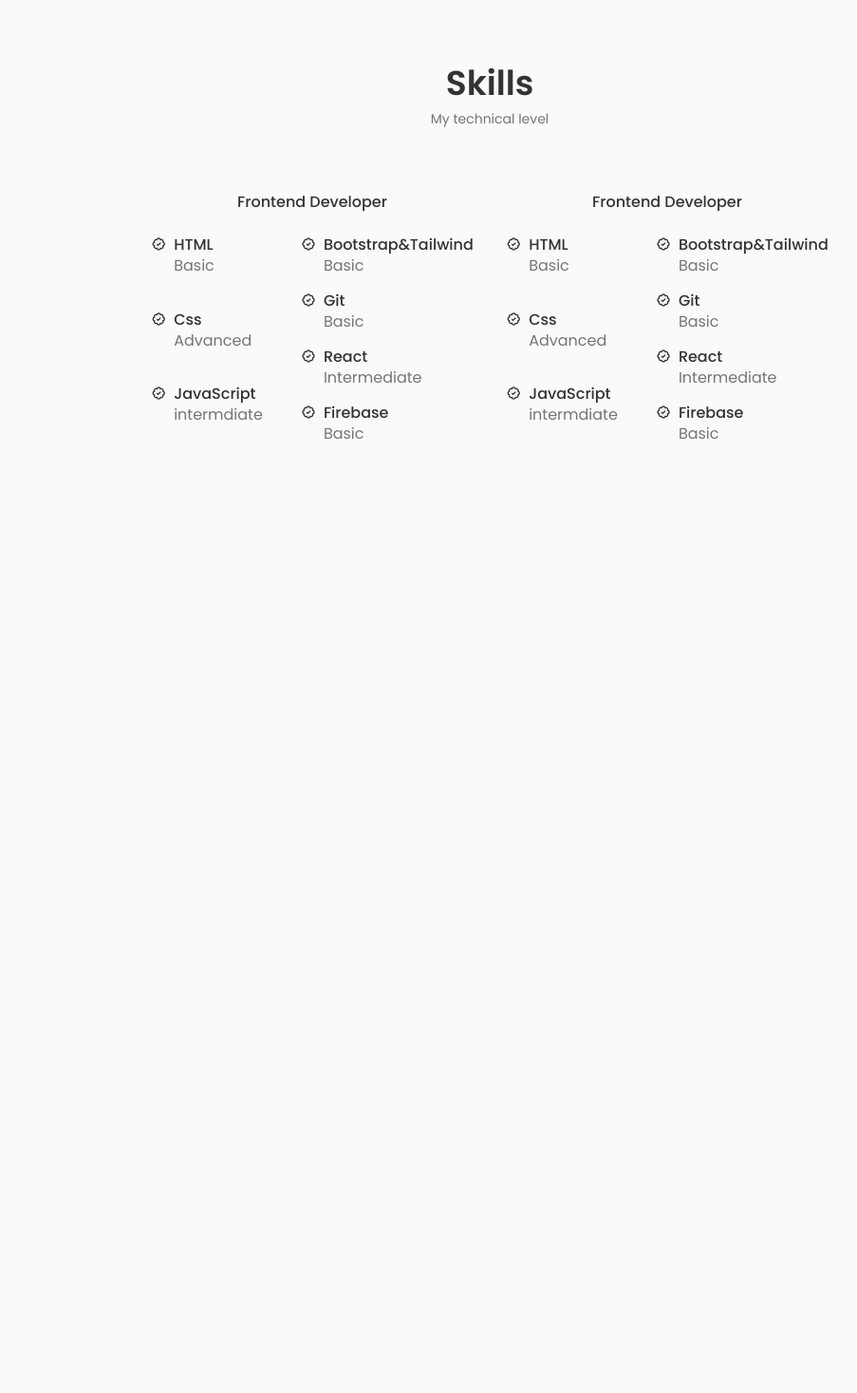
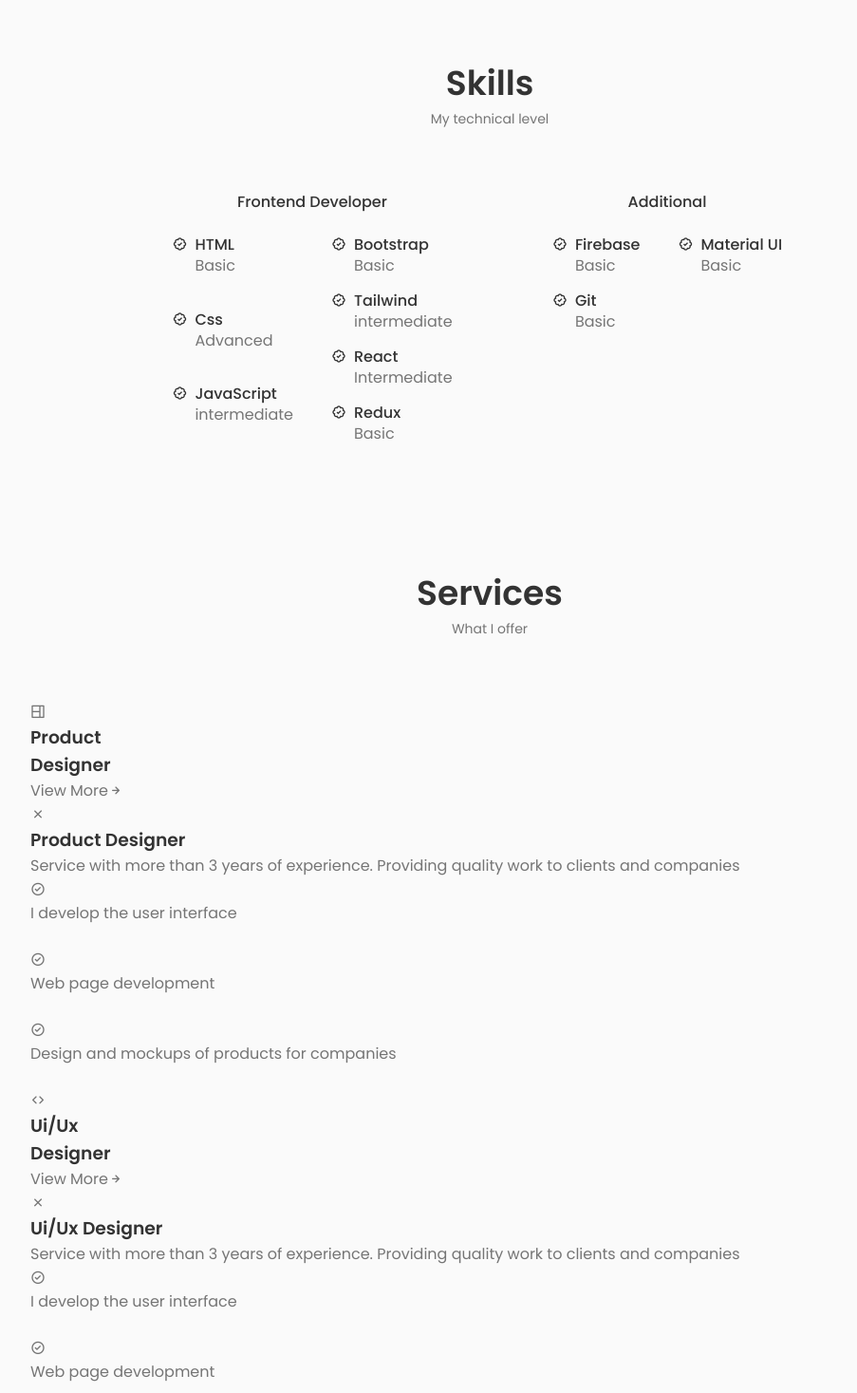
Before and after one commit to Azizbek0304/React-Portfolio, a React (Create React App) app: page / in a window 1280 px wide. Shown: the part 1330-2797 px from the top of the page at 95% size, without its empty margins (124-1027 px from the left). Before the commit the page ends 1831 px from the top, so only its background shows below. Built offline with nearby package versions, Linux system fonts and the light colour scheme.

Commit message:
Services-Jsx-done

```diff
--- a/src/App.js
+++ b/src/App.js
@@ -3,6 +3,7 @@ import Header from './componets/Header';
 import Home from './componets/Home';
 import About from './componets/About';
 import Skills from './componets/Skills';
+import Services from './componets/Services';
 import './style.css';
 
 export default function App() {
@@ -13,6 +14,7 @@ export default function App() {
         <Home />
         <About />
         <Skills />
+        <Services />
       </main>
     </div>
   );
--- /dev/null
+++ b/src/componets/Services/index.jsx
@@ -0,0 +1,158 @@
+import React from 'react';
+import './services.css';
+
+function Services() {
+  return (
+    <section className="services section" id="services">
+      <h2 className="section__title">Services</h2>
+      <span className="section__subtitle">What I offer</span>
+
+      <div className="services__container container grid">
+        <div className="services content">
+          <div>
+            <i className="uil uil-web-grid services__icon"></i>
+            <h3 className="services__title">
+              Product <br /> Designer
+            </h3>
+          </div>
+
+          <span className="services__button">
+            View More
+            <i className="uil uil-arrow-right services__button-icon"></i>
+          </span>
+
+          <div className="services__modal">
+            <div className="services__modal-content">
+              <i className="uil uil-times services__modal-close"></i>
+
+              <h3 className="services__modal-title">Product Designer</h3>
+              <p className="servuces__modal-description">
+                Service with more than 3 years of experience. Providing quality
+                work to clients and companies
+              </p>
+
+              <ul className="services__modal-services grid">
+                <li className="services__modal-service">
+                  <i className="uil uil-check-circle services__modal-icon"></i>
+
+                  <p className="services__modal-info">
+                    I develop the user interface
+                  </p>
+                </li>
+                <li className="services__modal-service">
+                  <i className="uil uil-check-circle services__modal-icon"></i>
+
+                  <p className="services__modal-info">Web page development</p>
+                </li>
+                <li className="services__modal-service">
+                  <i className="uil uil-check-circle services__modal-icon"></i>
+
+                  <p className="services__modal-info">
+                    Design and mockups of products for companies
+                  </p>
+                </li>
+              </ul>
+            </div>
+          </div>
+        </div>
+
+        <div className="services content">
+          <div>
+            <i className="uil uil-arrow services__icon"></i>
+            <h3 className="services__title">
+              Ui/Ux <br /> Designer
+            </h3>
+          </div>
+
+          <span className="services__button">
+            View More
+            <i className="uil uil-arrow-right services__button-icon"></i>
+          </span>
+
+          <div className="services__modal">
+            <div className="services__modal-content">
+              <i className="uil uil-times services__modal-close"></i>
+
+              <h3 className="services__modal-title">Ui/Ux Designer</h3>
+              <p className="servuces__modal-description">
+                Service with more than 3 years of experience. Providing quality
+                work to clients and companies
+              </p>
+
+              <ul className="services__modal-services grid">
+                <li className="services__modal-service">
+                  <i className="uil uil-check-circle services__modal-icon"></i>
+
+                  <p className="services__modal-info">
+                    I develop the user interface
+                  </p>
+                </li>
+                <li className="services__modal-service">
+                  <i className="uil uil-check-circle services__modal-icon"></i>
+
+                  <p className="services__modal-info">Web page development</p>
+                </li>
+                <li className="services__modal-service">
+                  <i className="uil uil-check-circle services__modal-icon"></i>
+
+                  <p className="services__modal-info">
+                    Design and mockups of products for companies
+                  </p>
+                </li>
+              </ul>
+            </div>
+          </div>
+        </div>
+        <div className="services content">
+          <div>
+            <i className="uil uil-edit services__icon"></i>
+            <h3 className="services__title">
+              Visual <br /> Designer
+            </h3>
+          </div>
+
+          <span className="services__button">
+            View More
+            <i className="uil uil-arrow-right services__button-icon"></i>
+          </span>
+
+          <div className="services__modal">
+            <div className="services__modal-content">
+              <i className="uil uil-times services__modal-close"></i>
+
+              <h3 className="services__modal-title">Visual Designer</h3>
+              <p className="servuces__modal-description">
+                Service with more than 3 years of experience. Providing quality
+                work to clients and companies
+              </p>
+
+              <ul className="services__modal-services grid">
+                <li className="services__modal-service">
+                  <i className="uil uil-check-circle services__modal-icon"></i>
+
+                  <p className="services__modal-info">
+                    I develop the user interface
+                  </p>
+                </li>
+                <li className="services__modal-service">
+                  <i className="uil uil-check-circle services__modal-icon"></i>
+
+                  <p className="services__modal-info">Web page development</p>
+                </li>
+                <li className="services__modal-service">
+                  <i className="uil uil-check-circle services__modal-icon"></i>
+
+                  <p className="services__modal-info">
+                    Design and mockups of products for companies
+                  </p>
+                </li>
+              </ul>
+            </div>
+          </div>
+        </div>
+      </div>
+    </section>
+  );
+}
+
+export default Services;
--- /dev/null
+++ b/src/componets/Skills/additional.jsx
@@ -0,0 +1,44 @@
+import React from 'react';
+
+function Additional() {
+  return (
+    <div className="skills_content">
+      <h3 className="skills__title">Additional</h3>
+
+      <div className="skills__box">
+        <div className="skills__group">
+          <div className="skills__data">
+            <i class="bx bx-badge-check"></i>
+
+            <div>
+              <h3 className="skills__name">Firebase</h3>
+              <span className="skills__level">Basic</span>
+            </div>
+          </div>
+
+          <div className="skills__data">
+            <i class="bx bx-badge-check"></i>
+
+            <div>
+              <h3 className="skills__name">Git</h3>
+              <span className="skills__level">Basic</span>
+            </div>
+          </div>
+        </div>
+
+        <div className="skills__group">
+          <div className="skills__data">
+            <i class="bx bx-badge-check"></i>
+
+            <div>
+              <h3 className="skills__name">Material UI</h3>
+              <span className="skills__level">Basic</span>
+            </div>
+          </div>
+        </div>
+      </div>
+    </div>
+  );
+}
+
+export default Additional;
--- a/src/componets/Skills/frontend.jsx
+++ b/src/componets/Skills/frontend.jsx
@@ -30,7 +30,7 @@ function Frontend() {
 
             <div>
               <h3 className="skills__name">JavaScript</h3>
-              <span className="skills__level">intermdiate</span>
+              <span className="skills__level">intermediate</span>
             </div>
           </div>
         </div>
@@ -40,7 +40,7 @@ function Frontend() {
             <i class="bx bx-badge-check"></i>
 
             <div>
-              <h3 className="skills__name">Bootstrap&Tailwind</h3>
+              <h3 className="skills__name">Bootstrap</h3>
               <span className="skills__level">Basic</span>
             </div>
           </div>
@@ -49,8 +49,8 @@ function Frontend() {
             <i class="bx bx-badge-check"></i>
 
             <div>
-              <h3 className="skills__name">Git</h3>
-              <span className="skills__level">Basic</span>
+              <h3 className="skills__name">Tailwind</h3>
+              <span className="skills__level">intermediate</span>
             </div>
           </div>
 
@@ -67,7 +67,7 @@ function Frontend() {
             <i class="bx bx-badge-check"></i>
 
             <div>
-              <h3 className="skills__name">Firebase</h3>
+              <h3 className="skills__name">Redux</h3>
               <span className="skills__level">Basic</span>
             </div>
           </div>
--- a/src/componets/Skills/index.jsx
+++ b/src/componets/Skills/index.jsx
@@ -1,4 +1,5 @@
 import React from 'react';
+import Additional from '../Skills/additional';
 import Frontend from './frontend';
 import './skills.css';
 
@@ -10,7 +11,7 @@ function Skills() {
 
       <div className="skills__container container grid">
         <Frontend />
-        <Frontend />
+        <Additional />
       </div>
     </section>
   );
```
Also changed, not shown: src/componets/Services/services.css (added).
